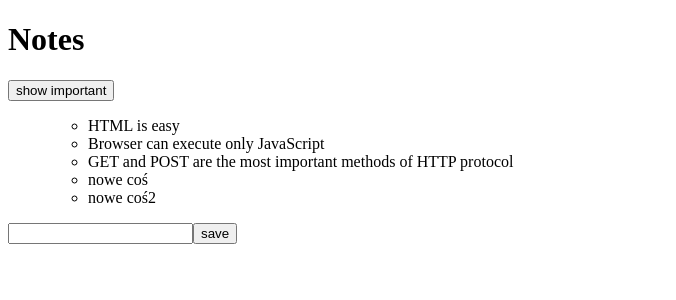
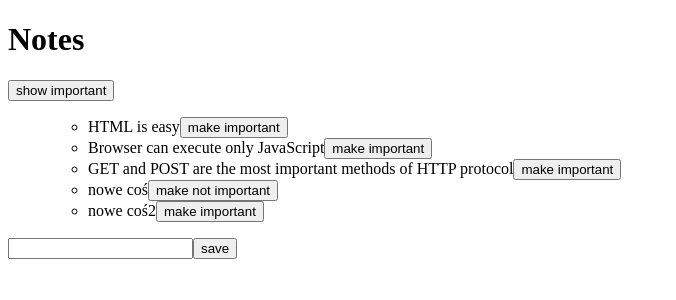
Before and after one commit to zbynio414/FullStackOpen, a React (Create React App) app in the folder part2/coursematerial/: page / in a window 1280 px wide. Shown: the top 300 px of the page, without its empty margins (0-676 px from the left). Built offline with nearby package versions, Linux system fonts and the light colour scheme; data requests are answered from the project's data file.

Commit message:
Part 2 Course Material Separate Service Module

```diff
--- a/part2/coursematerial/db.json
+++ b/part2/coursematerial/db.json
@@ -3,7 +3,7 @@
     {
       "id": 1,
       "content": "HTML is easy",
-      "important": true
+      "important": false
     },
     {
       "id": 2,
@@ -13,16 +13,16 @@
     {
       "id": 3,
       "content": "GET and POST are the most important methods of HTTP protocol",
-      "important": true
+      "important": false
     },
     {
       "content": "nowe coś",
-      "important": false,
+      "important": true,
       "id": 4
     },
     {
       "content": "nowe coś2",
-      "important": true,
+      "important": false,
       "id": 5
     }
   ]
--- a/part2/coursematerial/src/App.js
+++ b/part2/coursematerial/src/App.js
@@ -1,6 +1,6 @@
 import React,{ useState, useEffect } from 'react'
-import axios from 'axios'
 import Note from './components/Note'
+import noteService from './services/notes'
 
 const App = (props) => {
   const [notes, setNotes] = useState([])
@@ -8,17 +8,25 @@
   const [showAll, setShowAll] = useState(true)
 
   const hook = () => {
-    console.log('effect')
-    axios
-      .get('http://localhost:3001/notes')
-      .then(response => {
-        console.log('promise fulfilled')
-        setNotes(response.data)
+    noteService
+      .getAll()
+      .then(initialNotes => {
+        setNotes(initialNotes)
       })
     }
 
   useEffect(hook, [])
 
+  const toggleImportanceOf = (id) => {
+    const note = notes.find(n => n.id === id)
+    const chanedNote = { ...note, important: !note.important}
+
+    noteService
+      .update(id, chanedNote)
+      .then(returnedNote => {
+        setNotes(notes.map(n => n.id !==id ? n: returnedNote))
+      })
+  }
   console.log('render', notes.length, 'notes');
 
   const addNote = (event) => {
@@ -27,10 +35,10 @@
       content: newNote,
       important: Math.random() > 0.5,
     }
-    axios
-      .post('http://localhost:3001/notes', noteObject)
-      .then(response => {
-        setNotes(notes.concat(response.data))
+    noteService
+      .create(noteObject)
+      .then(returnedNote => {
+        setNotes(notes.concat(returnedNote))
         setNewNote('')
       })
   }
@@ -38,6 +46,8 @@
   const handleNoteChange = (event) => {
     setNewNote(event.target.value)
   }
+
+
 
   const notesToShow = showAll
     ? notes
@@ -54,7 +64,11 @@
       <ul>
         <ul>
           {notesToShow.map(note =>
-            <Note key={note.id} note={note} />
+            <Note
+            key={note.id}
+            note={note}
+            toggleImportance={() => toggleImportanceOf(note.id)}
+            />
           )}
         </ul>
       </ul>
--- a/part2/coursematerial/src/components/Note.js
+++ b/part2/coursematerial/src/components/Note.js
@@ -1,8 +1,14 @@
 import React from 'react'
 
-const Note = ({ note }) => {
-    return (
-      <li>{note.content}</li>
+const Note = ({ note, toggleImportance }) => {
+  const label = note.important
+    ? 'make not important' : 'make important'
+
+   return (
+    <li>
+      {note.content}
+      <button onClick={toggleImportance}>{label}</button>
+      </li>
     )
   }
 
--- /dev/null
+++ b/part2/coursematerial/src/services/notes.js
@@ -0,0 +1,24 @@
+import axios from 'axios'
+const baseUrl = ' http://localhost:3001/notes'
+
+const getAll = () => {
+    const request = axios.get(baseUrl)
+    return request.then(response => response.data)
+}
+
+const create = newObject => {
+    const request = axios.post(baseUrl, newObject)
+    return request.then(response => response.data)
+}
+
+const update = (id, newObject) => {
+    const request = axios.put(`${baseUrl}/${id}`, newObject)
+    return request.then(response => response.data)
+}
+
+export default {
+    getAll: getAll,
+    create: create,
+    update: update
+}
+// alternatively export default {getAll, create, update}
```
